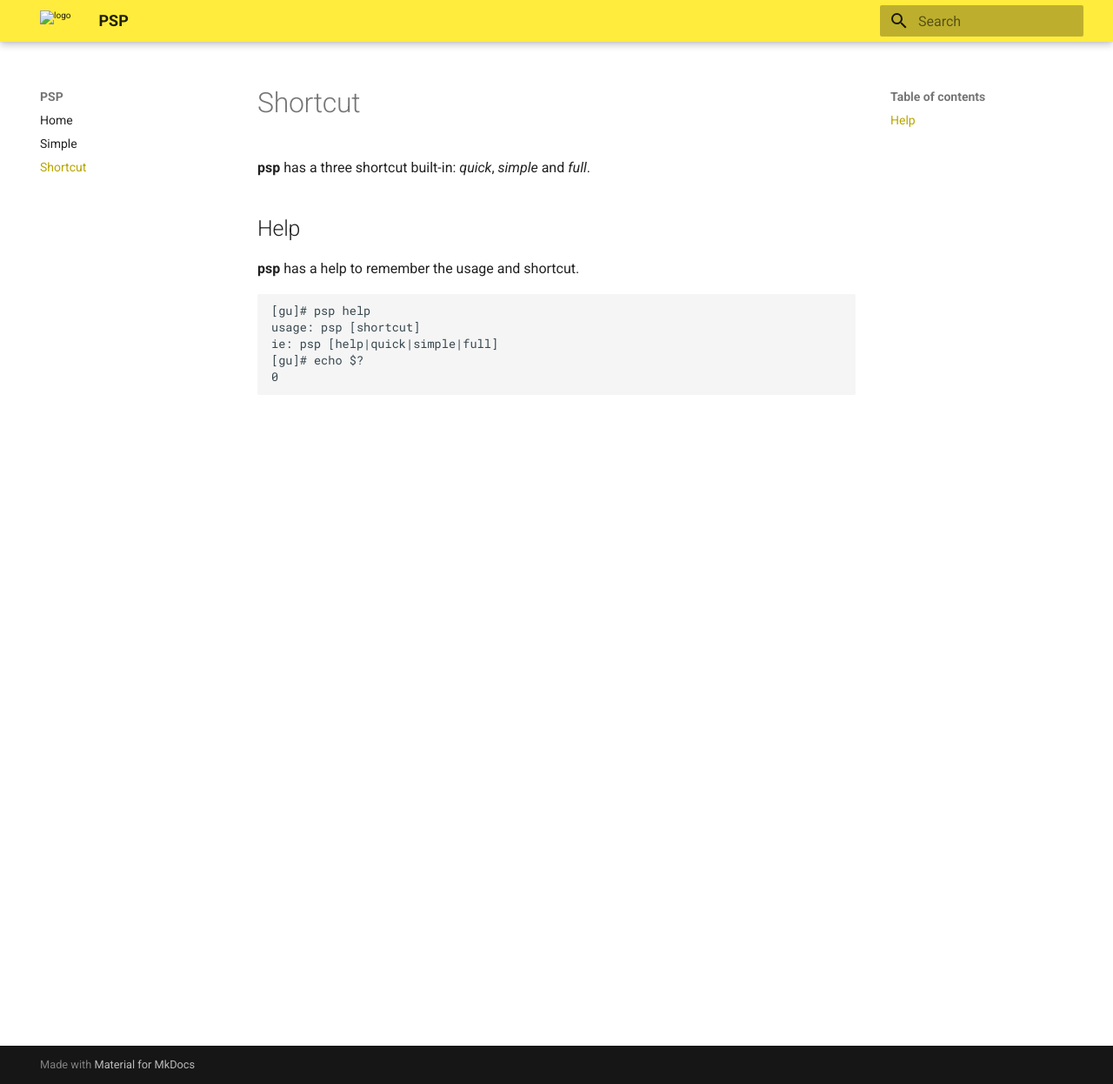
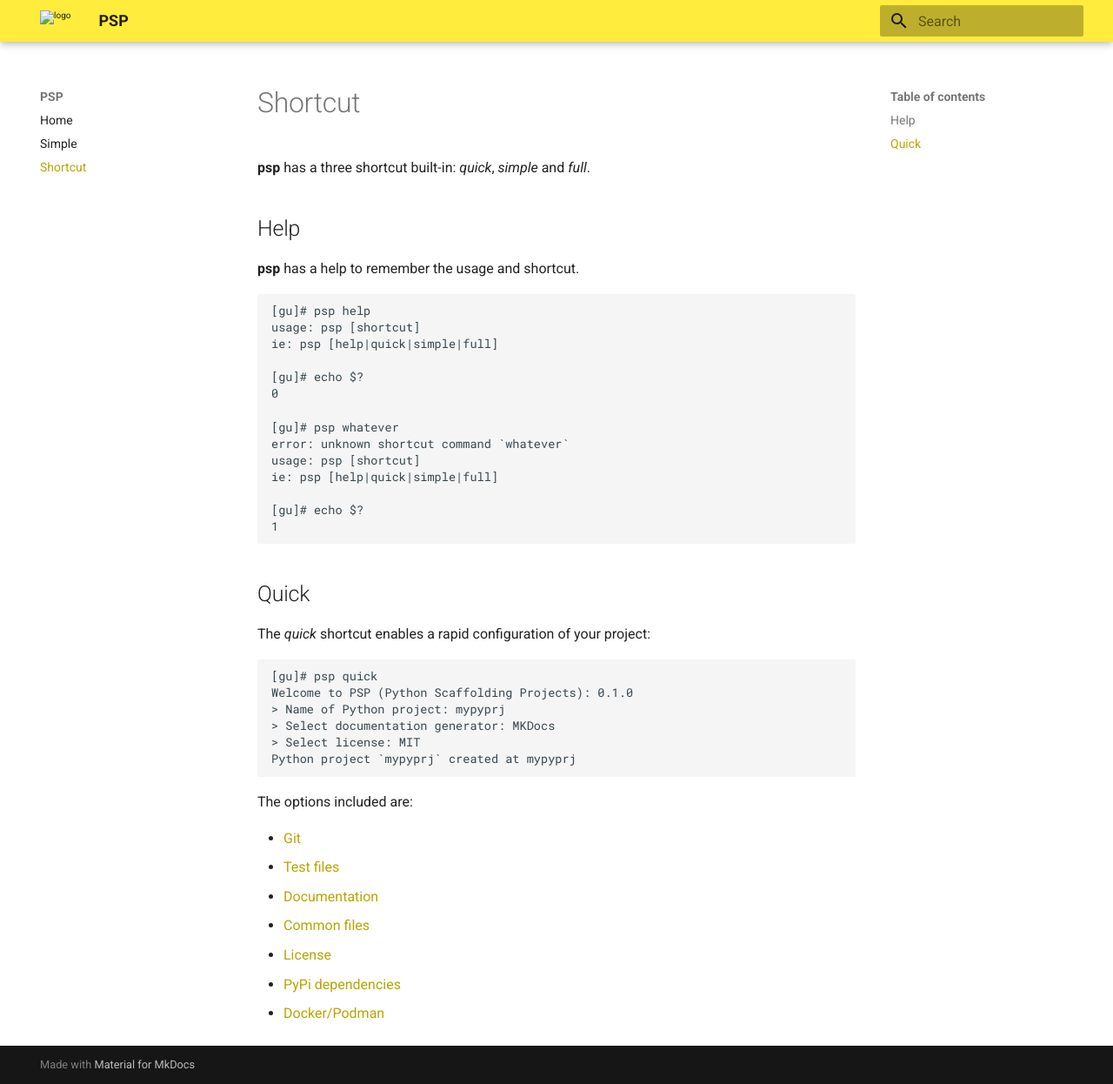
Before and after one commit to MatteoGuadrini/psp, an MkDocs documentation site: the page built from docs/shortcut.md, in a window 1280 px wide and 1246 px high. Shown: the whole window at 87% size. Built offline with MkDocs 1.6.1 and Material for MkDocs 9.7.7, drawn with Linux system fonts in a browser that asks for light colours.

Commit message:
docs: add to shortcut page 'quick'

````diff
--- a/docs/shortcut.md
+++ b/docs/shortcut.md
@@ -10,6 +10,38 @@
 [gu]# psp help
 usage: psp [shortcut]
 ie: psp [help|quick|simple|full]
+
 [gu]# echo $?
 0
+
+[gu]# psp whatever
+error: unknown shortcut command `whatever`
+usage: psp [shortcut]
+ie: psp [help|quick|simple|full]
+
+[gu]# echo $?
+1
 ```
+
+## Quick
+
+The _quick_ shortcut enables a rapid configuration of your project:
+
+```console
+[gu]# psp quick
+Welcome to PSP (Python Scaffolding Projects): 0.1.0
+> Name of Python project: mypyprj
+> Select documentation generator: MKDocs
+> Select license: MIT
+Python project `mypyprj` created at mypyprj
+```
+
+The options included are:
+
+* [Git](simple.md#git)
+* [Test files](simple.md#test-files)
+* [Documentation](simple.md#documentation)
+* [Common files](simple.md#common-files)
+* [License](simple.md#license)
+* [PyPi dependencies](simple.md#pypi-dependencies)
+* [Docker/Podman](simple.md#dockerpodman)
````
